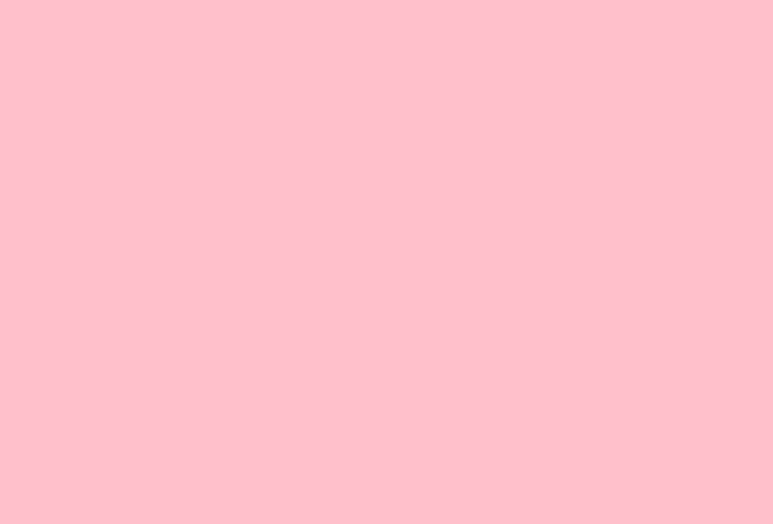
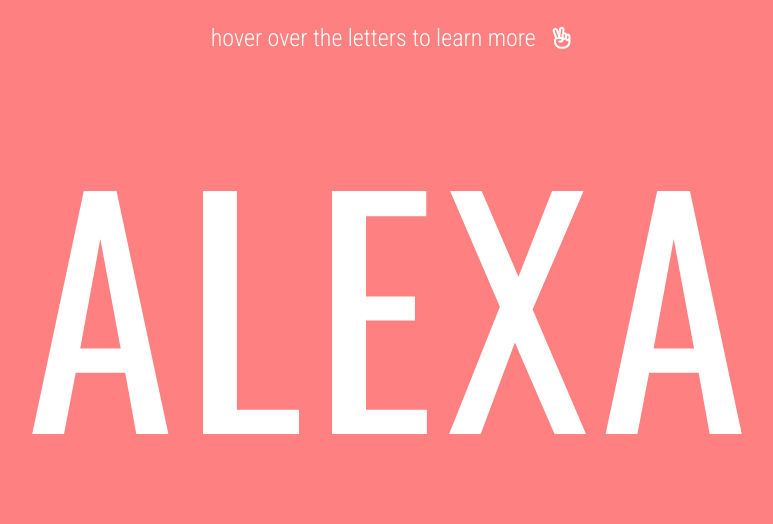
Before and after one commit to aheitzen/personal_road_map, a plain HTML site: page index.html in a window 1280 px wide. Shown: the whole page, without its empty margins (248-1021 px from the left). Drawn offline with nearby package versions, Linux system fonts and the light colour scheme.

Commit message:
added some stuff

```diff
--- a/css/main.css
+++ b/css/main.css
@@ -1,5 +1,35 @@
+@import url('https://fonts.googleapis.com/css?family=Oswald|Roboto+Condensed:300');
+
+html {
+	height: 100%;
+	width: 100%;
+}
+
 body {
 	height: 100%;
 	width: 100%;
-	background-color: pink;
+	margin: 0;
+	background-color: #ff8080;
 }
+
+i.fa.fa-hand-peace-o {
+	margin-left: 10px;
+	font-size: 22px;
+}
+
+p {
+	text-align: center;
+	color: white;
+	font-size: 1.5em;
+	font-family: 'Roboto Condensed', sans-serif;
+}
+
+span {
+	font-family: 'Oswald', sans-serif;
+	color: white;
+	font-size: 300px;
+	letter-spacing: 10px;
+	display: flex;
+	align-items: center;
+	justify-content: center;
+}
--- a/index.html
+++ b/index.html
@@ -3,9 +3,18 @@
 <head>
 	<title>Personal Road Map</title>
 	<link rel="stylesheet" type="text/css" href="css/main.css">
+	<link href="images/favicon.ico" rel="icon" type="image/x-icon" />
 </head>
 <body>
+	<p>hover over the letters to learn more
+		<i class="fa fa-hand-peace-o" aria-hidden="true"></i>
+	</p>
+	<!-- <div id="hero-title"> -->
+
+		<span>ALEXA</span>
+	<!-- </div> -->
 
 </body>
+<script src="https://use.fontawesome.com/b93a2f4373.js"></script>
 <script type="text/javascript" src="js/main.js"></script>
 </html>
```
Also changed, not shown: images/favicon.ico (added), 1 other file.
